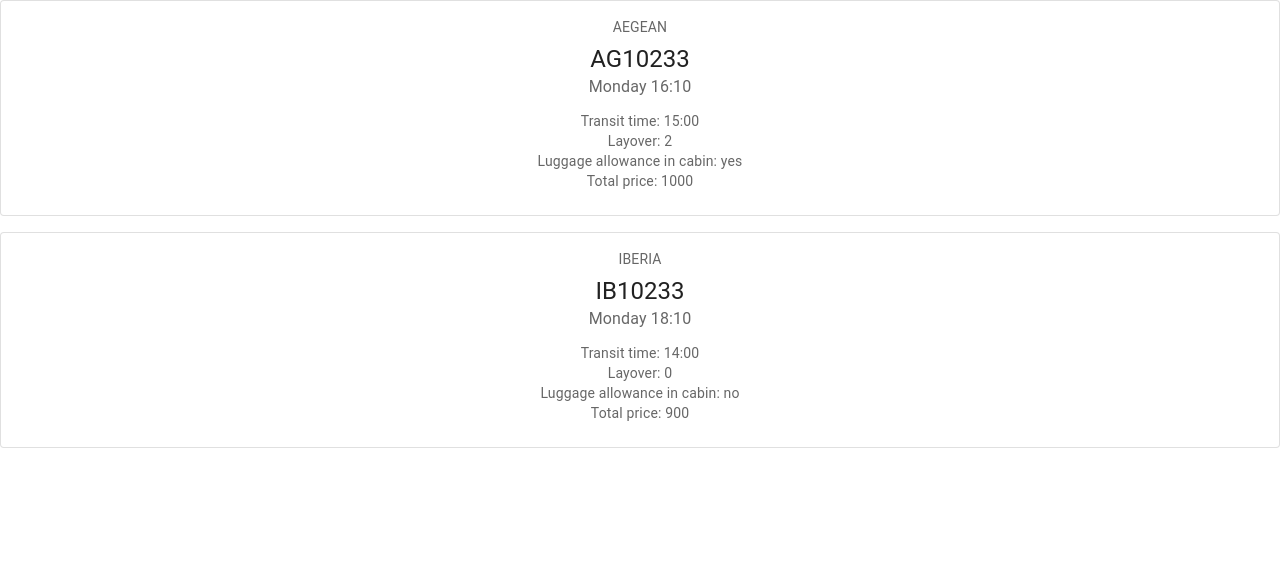
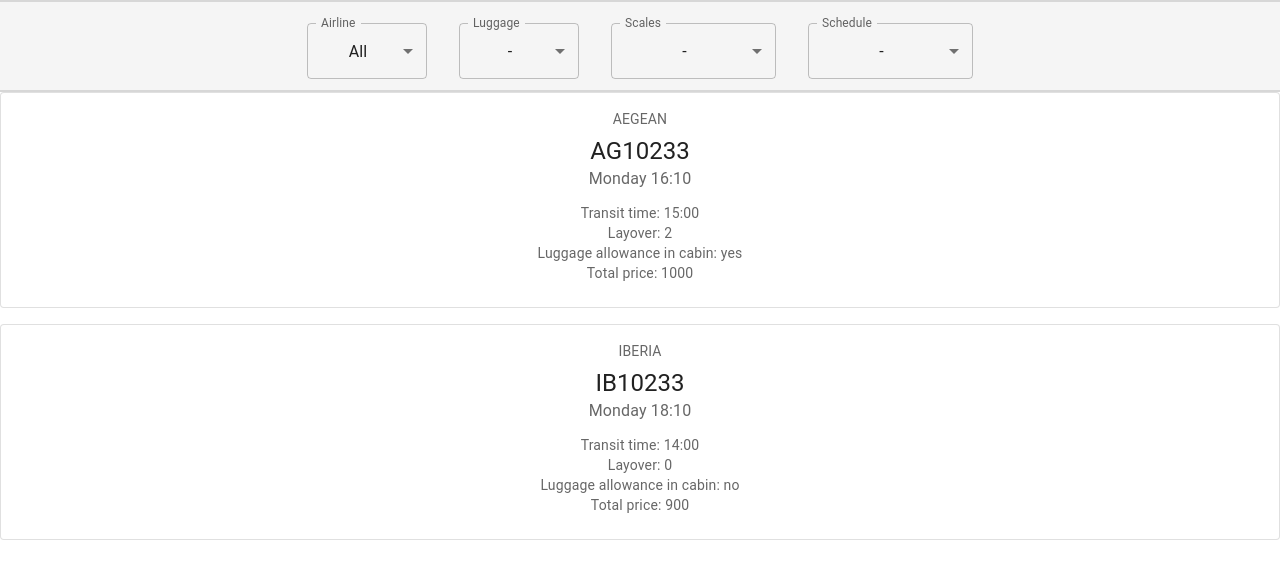
Before and after one commit to GeorgiaAsimaki/flight-service_frontend, a React (Create React App) app: page /results in a window 1280 px wide. Shown: the top 578 px of the page. Built offline with nearby package versions, Linux system fonts and the light colour scheme.

Commit message:
Results Airline & luggage filters v2

```diff
--- a/src/components/Informations.js
+++ b/src/components/Informations.js
@@ -18,7 +18,7 @@
 const Informations = ({company, companyF, flightNum, timeDep, dateDep, timeTransit, layover, layoverF, layoverNum, luggage, luggageF, price}) => {
   return (
     <>
-        {(companyF=='All' || company==companyF)  && ((layoverF===true && layover===layoverNum)|| layoverF===false) && (luggageF===false || (luggageF===true && luggage)) && (
+        {(companyF=='All' || company==companyF) && (luggageF===false || (luggageF===true && luggage)) && (
                 <Card sx={{ minWidth: 175 }} variant="outlined">
                   <CardContent>
                     <Typography sx={{ fontSize: 14 }} color="text.secondary" gutterBottom>
--- a/src/components/Results.js
+++ b/src/components/Results.js
@@ -6,16 +6,96 @@
 import Tab from '@mui/material/Tab';
 import Box from '@mui/material/Box';
 import Stack from '@mui/material/Stack';
+import InputLabel from '@mui/material/InputLabel';
+import MenuItem from '@mui/material/MenuItem';
+import FormHelperText from '@mui/material/FormHelperText';
+import FormControl from '@mui/material/FormControl';
+import Select from '@mui/material/Select';
 
 
 const Results = () => {
     const [comp,setComp]=React.useState('All');
-    const [scales,setScales]=React.useState(false);
+    const [scales,setScales]=React.useState("0");
     const [lug,setLuggage]=React.useState(false);
-    const [num,setNum]=React.useState("0");
+    const [time,setTimeF]=React.useState("0");
+
+
+    const handleAirlineF = (e) => {
+        setComp(e.target.value);
+    }
+
+    const handleLuggageF = (e) => {
+        setLuggage(e.target.value);
+    }
+
+    const handleScalesF = (e) => {
+            setScales(e.target.value);
+    }
+
+    const handleTimeF = (e) => {
+        setTimeF(e.target.value);
+    }
 
     return(
         <Box sx={{ width: '100%' }}>
+             <Box sx={{ borderTop:2, borderBottom: 2, borderColor: 'divider', bgcolor:'#f5f5f5' }}>
+                <FormControl sx={{m: 2, top:5,  minWidth: 120 }} >
+                     <InputLabel id="demo-simple-select-helper-label">Airline </InputLabel>
+                        <Select
+                            labelId="demo-simple-select-helper-label"
+                            id="demo-simple-select-helper"
+                            value={comp}
+                            label="Airline"
+                            onChange={handleAirlineF}
+                            >
+                                <MenuItem value={'All'}> All </MenuItem>
+                                <MenuItem value={'AEGEAN'}> AEGEAN </MenuItem>
+                                <MenuItem value={'IBERIA'}> IBERIA </MenuItem>
+                                <MenuItem value={'RYANAIR'}> RYANAIR </MenuItem>
+                        </Select>
+                </FormControl>
+                <FormControl sx={{m: 2, top:5,  minWidth: 120 }} >
+                    <InputLabel id="demo-simple-select-helper-label">Luggage</InputLabel>
+                        <Select
+                            labelId="demo-simple-select-helper-label"
+                            id="demo-simple-select-helper"
+                            value={lug}
+                            label="Luggage"
+                            onChange={handleLuggageF}
+                        >
+                            <MenuItem value={true}>Allowed</MenuItem>
+                            <MenuItem value={false}> - </MenuItem>
+                        </Select>
+                </FormControl>
+                <FormControl sx={{m: 2, top:5,  minWidth: 165 }} >
+                    <InputLabel id="demo-simple-select-helper-label">Scales</InputLabel>
+                        <Select
+                            labelId="demo-simple-select-helper-label"
+                            id="demo-simple-select-helper"
+                            value={scales}
+                            label="Scales"
+                            onChange={handleScalesF}
+                        >
+                            <MenuItem value={"0"}>-</MenuItem>
+                            <MenuItem value={"1"}>Ascending order</MenuItem>
+                            <MenuItem value={"2"}>Descending order</MenuItem>
+                        </Select>
+                </FormControl>
+                <FormControl sx={{m: 2, top:5,  minWidth: 165 }} >
+                    <InputLabel id="demo-simple-select-helper-label">Schedule</InputLabel>
+                        <Select
+                            labelId="demo-simple-select-helper-label"
+                            id="demo-simple-select-helper"
+                            value={time}
+                            label="Schedule"
+                            onChange={handleTimeF}
+                        >
+                            <MenuItem value={"0"}>-</MenuItem>
+                            <MenuItem value={"1"}>Ascending order</MenuItem>
+                            <MenuItem value={"2"}>Descending order</MenuItem>
+                        </Select>
+                </FormControl>
+             </Box>
                 <Stack spacing={2}>
                     <Informations
                         company="AEGEAN"
@@ -26,7 +106,6 @@
                         timeTransit = "15:00"
                         layover = "2"
                         layoverF = {scales}
-                    layoverNum = {num}
                         luggage = {true}
                         luggageF = {lug}
                         price = "1000" >
@@ -40,7 +119,6 @@
                          timeTransit = "14:00"
                          layover = "0"
                          layoverF = {scales}
-                     layoverNum = {num}
                          luggage = {false}
                          luggageF = {lug}
                          price = "900"
@@ -50,6 +128,7 @@
 
                 </Stack>
 
+
         </Box>
 
     );
```
Lines whose indentation alone changed are shown as unchanged.
